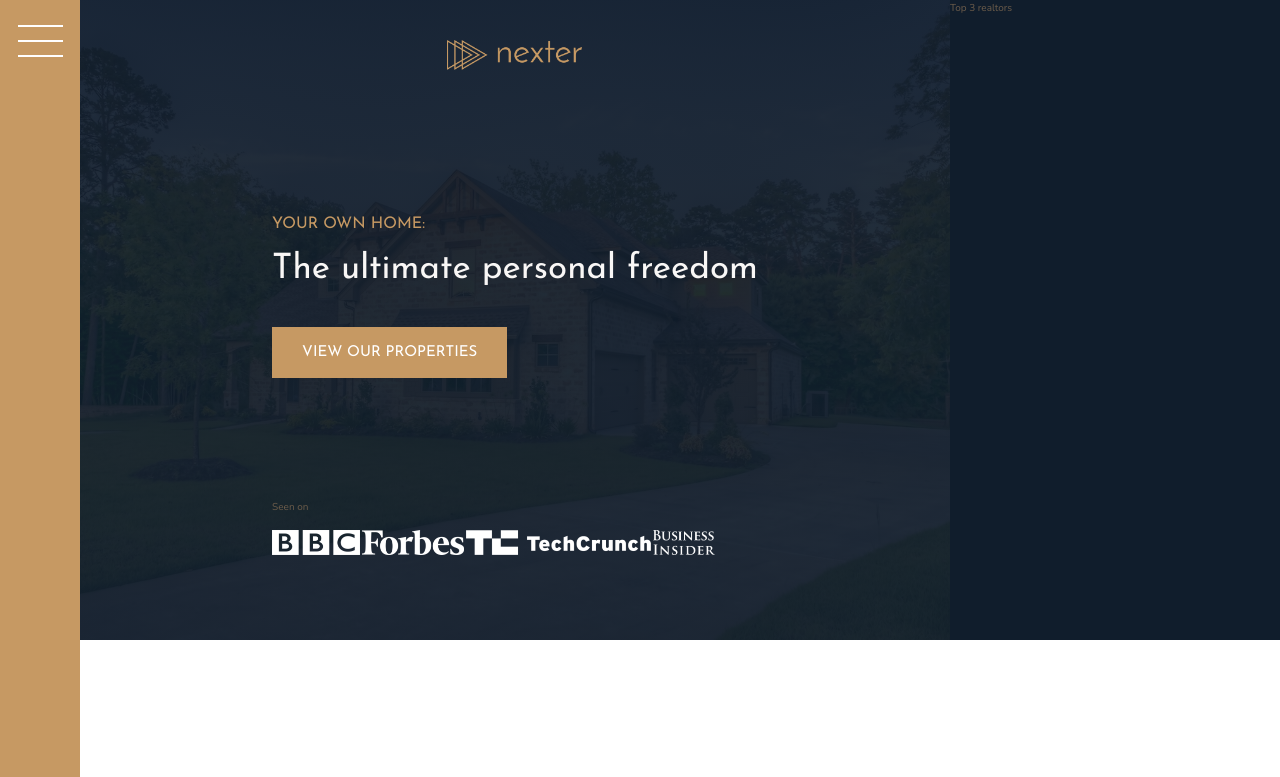
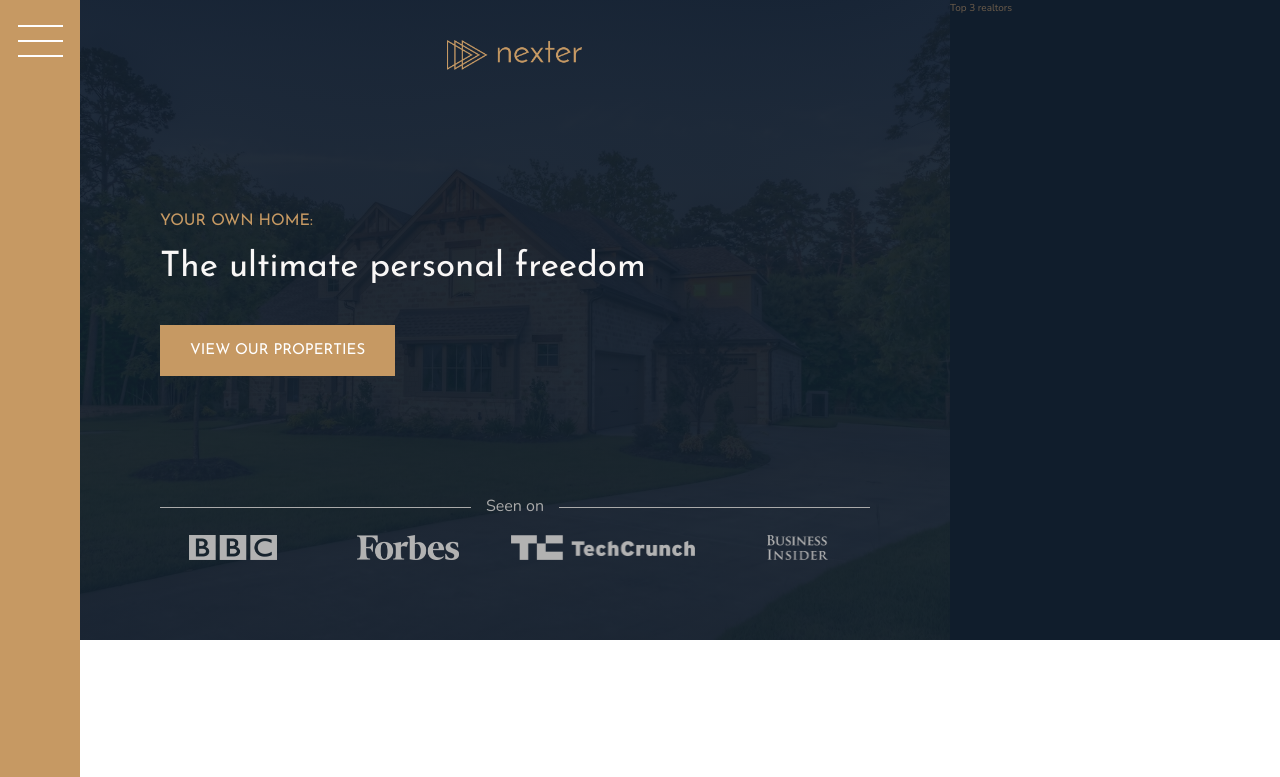
Before and after one commit to sam-nazarian/real-estate-landing-page, a website: page index.html in a window 1280 px wide. Shown: the top 777 px of the page. Drawn offline with nearby package versions, Linux system fonts and the light colour scheme.

Commit message:
Built the header - part 2

```diff
--- a/sass/_header.scss
+++ b/sass/_header.scss
@@ -26,11 +26,33 @@
   }
 
   &__seenon-text {
+    display: grid;
+    grid-template-columns: 1fr max-content 1fr;
+    column-gap: 1.5rem;
+    align-items: center;
+
+    font-size: 1.6rem;
+    color: $color-grey-light-2;
+
+    // these are going to be grid items, as they're inside seenon-text
+    &::before,
+    &::after {
+      content: '';
+      height: 1px;
+      display: block;
+      background-color: currentColor;
+    }
   }
 
   &__seenon-logos {
+    display: grid;
+    grid-template-columns: repeat(4, 1fr);
+    gap: 3rem;
+    justify-items: center; //align horizontally across grid cells
+
     img {
       height: 2.5rem;
+      filter: brightness(70%); //make image darker
     }
   }
 }
```
Also changed, not shown: index.html (+1 -0 lines), css/style.css, 1 other file.
